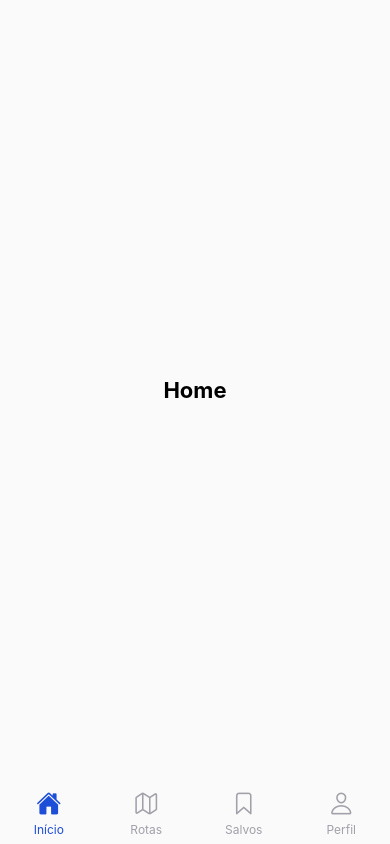
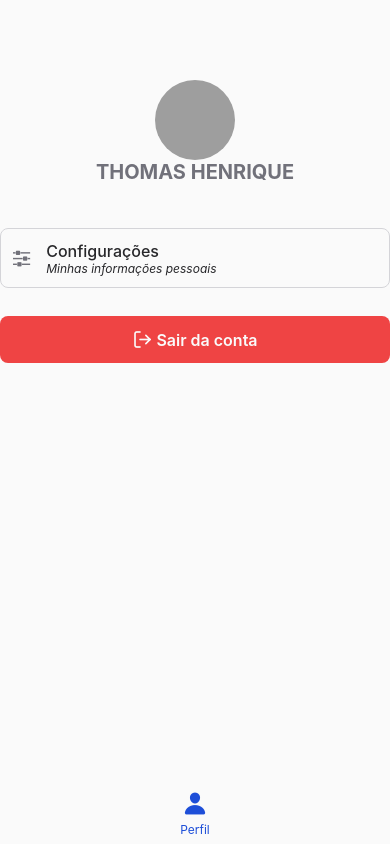
Before and after one commit to thethoomm/Rota-das-Aguas, a React Native app: screen /tabs in a window 390 px wide. Built offline with nearby package versions, Linux system fonts and the light colour scheme; grey boxes are pictures that could not be loaded.

Commit message:
feat: add producer tab

```diff
--- /dev/null
+++ b/src/routes/producer/index.tsx
@@ -0,0 +1,39 @@
+import { createBottomTabNavigator } from '@react-navigation/bottom-tabs'
+
+//Icons
+import { Ionicons } from '@expo/vector-icons'
+
+// Screens
+import Profile from '../../screens/profile'
+import { theme } from '../../theme'
+
+const Tab = createBottomTabNavigator()
+
+export function ProducerTabs() {
+  return (
+    <Tab.Navigator screenOptions={{
+      headerShown: false,
+      tabBarStyle: {
+        height: 64,
+        borderTopWidth: 0,
+        elevation: 0,
+        backgroundColor: theme.color.white
+      },
+      tabBarLabelStyle: {
+        fontSize: 12,
+        marginTop: -4,
+        marginBottom: 7
+      },
+      tabBarActiveTintColor: theme.color.primary,
+      tabBarInactiveTintColor: theme.color.gray[400],
+    }}>
+      <Tab.Screen
+        name='profile'
+        component={Profile}
+        options={{
+          tabBarIcon: ({ color, size, focused }) => <Ionicons name={focused ? 'person' : 'person-outline'} color={color} size={size} />,
+          tabBarLabel: 'Perfil'
+        }} />
+    </Tab.Navigator>
+  )
+}
--- a/src/screens/profile/_component/card.tsx
+++ b/src/screens/profile/_component/card.tsx
@@ -1,23 +1,18 @@
-import { ComponentType } from 'react'
 import { StyleSheet, Text, TouchableOpacity, View } from "react-native";
 
 // Icons
 import { FontAwesome } from "@expo/vector-icons";
 
+import { NativeStackNavigationProp } from '@react-navigation/native-stack';
+import { useNavigation } from '@react-navigation/native';
+
+import { RootStackNavigationParamsList } from '../../../routes/stack.routes';
+
+import { OptionType } from '../../../types/profile-option';
+
 import { theme } from "../../../theme";
-import { useNavigation } from '@react-navigation/native';
-import { RootStackNavigationParamsList } from '../../../routes/stack.routes';
-import { NativeStackNavigationProp } from '@react-navigation/native-stack';
 
-type IconProps =  typeof FontAwesome extends ComponentType<infer P> ? P : never;
 
-export type OptionType = {
-  id: number
-  title: string
-  description: string
-  icon: IconProps['name']
-  ref: keyof RootStackNavigationParamsList
-}
 
 interface CardProps {
   option: OptionType
--- a/src/screens/profile/index.tsx
+++ b/src/screens/profile/index.tsx
@@ -1,3 +1,4 @@
+import { useEffect, useState } from 'react';
 import { SafeAreaView, ScrollView, StyleSheet, Text, TouchableOpacity } from 'react-native';
 import { StatusBar } from 'expo-status-bar';
 
@@ -9,9 +10,35 @@ import Card from './_component/card';
 import { Header, HeaderAvatar, HeaderTitle } from './_component/header';
 
 import { theme } from '../../theme';
-import { profileOptions } from '../../utils/profile-options';
+import { commonOptions } from '../../utils/common-options';
+import { user } from '@/utils/user';
+import { OptionType } from '@/types/profile-option';
+import { producerOptions } from '@/utils/producer-options';
 
 export default function Profile() {
+
+  const [renderList, setRenderList] = useState<OptionType[]>(commonOptions)
+
+  useEffect(() => {
+    defineRenderListType()
+  }, [user.type])
+
+  async function defineRenderListType() {
+    switch(user.type) {
+      case 'common':
+        setRenderList(commonOptions)
+        return
+      case 'producer':
+        setRenderList(producerOptions)
+        return
+      case 'admin':
+        return
+      default:
+        setRenderList(commonOptions)
+    }
+  }
+
+
   return (
     <SafeAreaView style={styles.container}>
       <StatusBar />
@@ -22,7 +49,7 @@ export default function Profile() {
 
       <ScrollView style={styles.optionList}>
         {
-          profileOptions.map(opt => (
+          renderList?.map(opt => (
             <Card key={opt.id} option={opt} />
           ))
         }
--- /dev/null
+++ b/src/types/profile-option.ts
@@ -0,0 +1,15 @@
+import { ComponentType } from "react";
+
+import { RootStackNavigationParamsList } from '../routes/stack.routes';
+
+import { FontAwesome } from "@expo/vector-icons";
+
+type IconProps =  typeof FontAwesome extends ComponentType<infer P> ? P : never;
+
+export type OptionType = {
+  id: number
+  title: string
+  description: string
+  icon: IconProps['name']
+  ref: keyof RootStackNavigationParamsList
+}
--- a/src/utils/profile-options.ts
+++ b/src/utils/common-options.ts
@@ -1,6 +1,6 @@
-import { OptionType } from "../screens/profile/_component/card"
+import { OptionType } from "@/types/profile-option"
 
-export const profileOptions: OptionType[] = [
+export const commonOptions: OptionType[] = [
   {
     id: 1,
     title: 'Viagens',
--- /dev/null
+++ b/src/utils/producer-options.ts
@@ -0,0 +1,11 @@
+import { OptionType } from "@/types/profile-option"
+
+export const producerOptions: OptionType[] = [
+  {
+    id: 1,
+    title: 'Configurações',
+    description: 'Minhas informações pessoais',
+    icon: 'sliders',
+    ref: 'accountDetails'
+  }
+]
--- a/src/utils/user.ts
+++ b/src/utils/user.ts
@@ -9,5 +9,5 @@ export const user: UserType = {
   id: 'b7h0Pa',
   name: 'Thomas Henrique',
   email: 'thomas@gmail.com',
-  type: "common"
+  type: "producer"
 }
```
